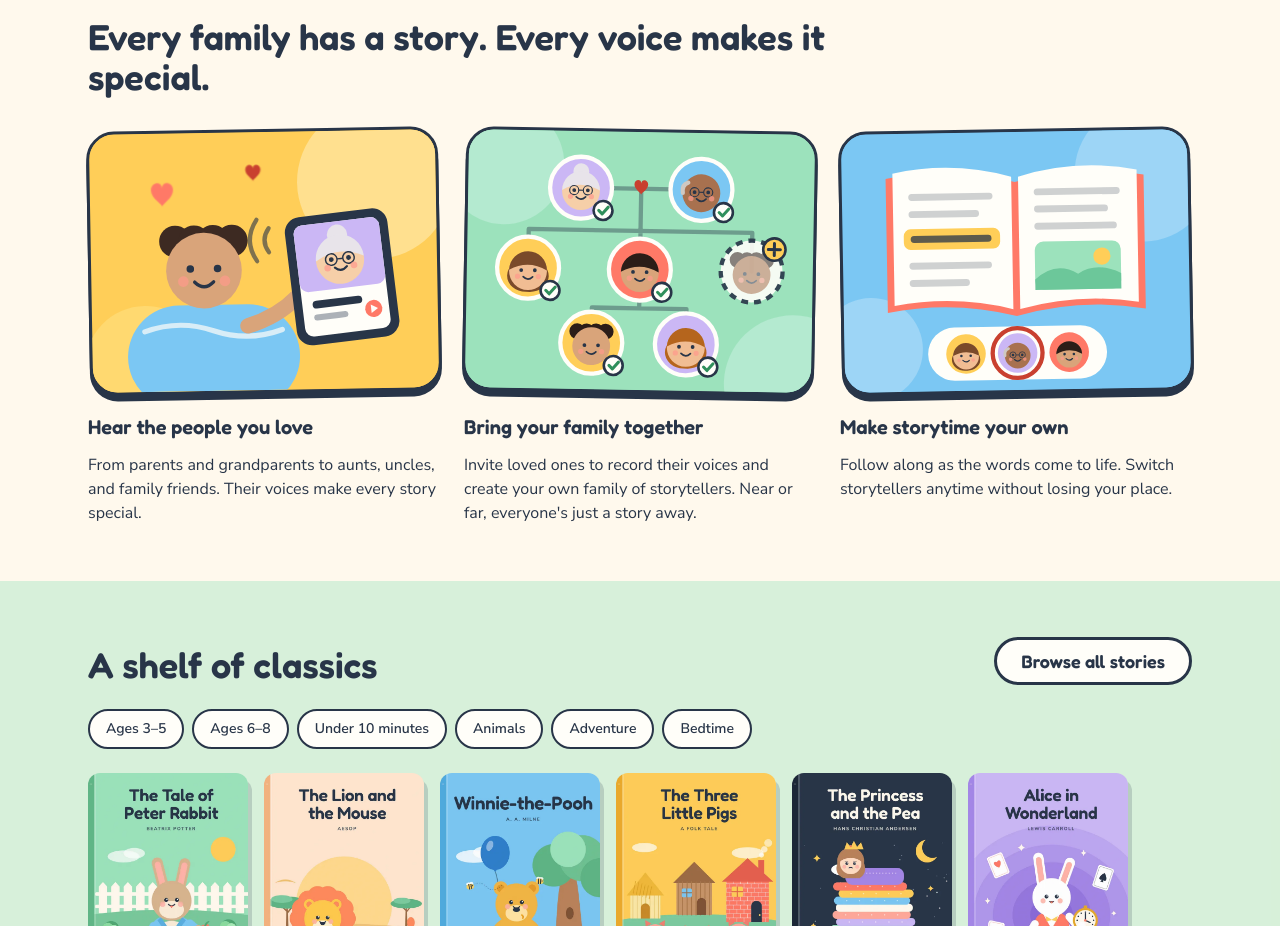
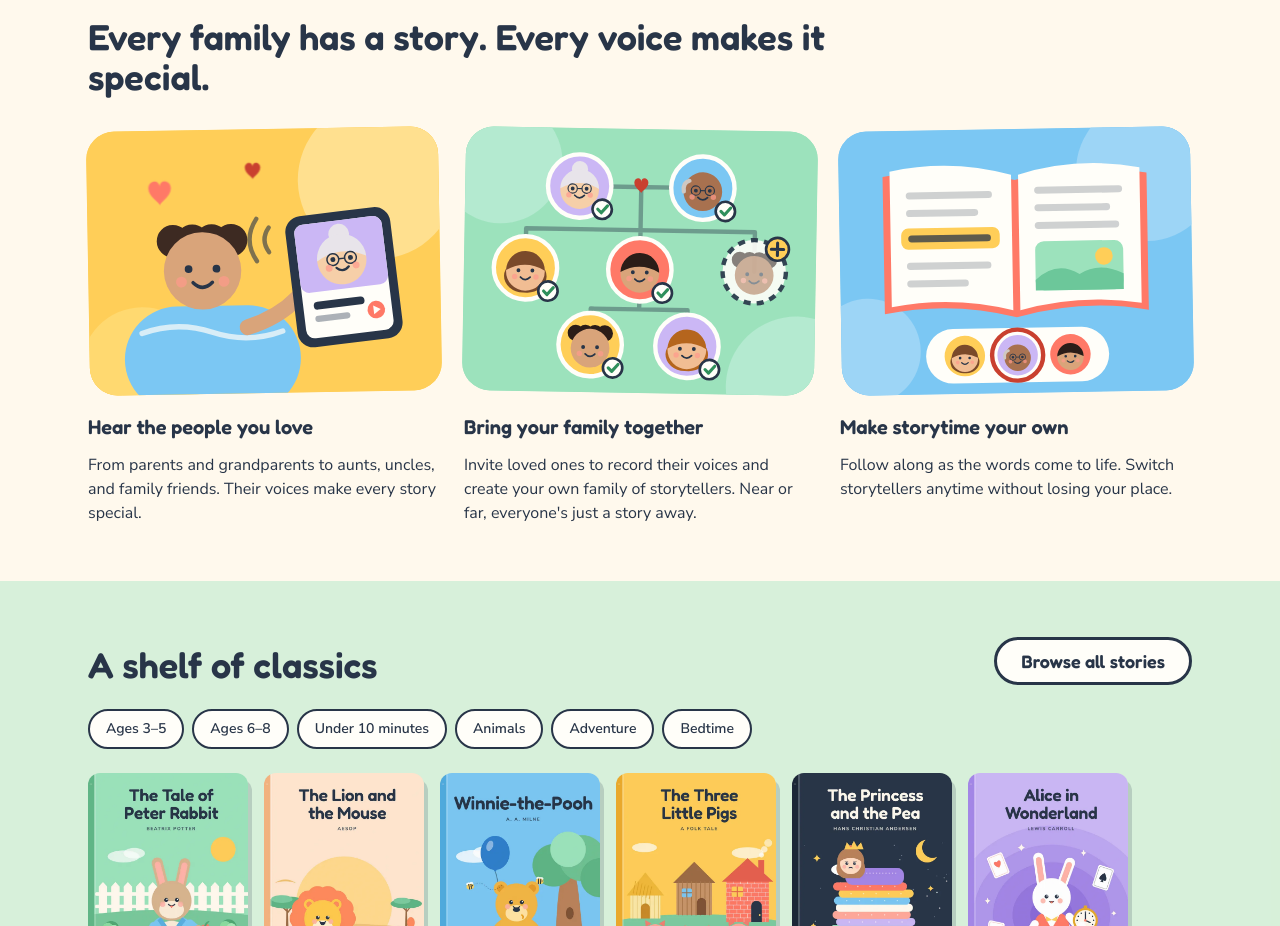
Before and after one commit to PromptboxAI/readli, a Next.js app: page / in a window 1280 px wide. Shown: the part 3580-4506 px from the top of the page. Built offline with nearby package versions, Linux system fonts and the light colour scheme.

Commit message:
Drop the dark outline and shadow from the story card illustrations
Co-Authored-By: Claude Opus 5.5 (1M context) <noreply@anthropic.com>
Claude-Session: https://claude.ai/code/session_01N4sm9S8rCrgF7xoYq3AWUX

```diff
--- a/src/components/home/sections.tsx
+++ b/src/components/home/sections.tsx
@@ -218,7 +218,7 @@ export function ThreeWaysToListen() {
           {WAYS.map(({ title, body, bg, Art }, i) => (
             <li key={title} className="group flex flex-col gap-3">
               <div
-                className={`aspect-[4/3] overflow-hidden rounded-[var(--radius-panel)] border-[3px] border-ink shadow-[0_6px_0_#283548] transition-transform group-hover:-translate-y-1 motion-reduce:transform-none ${bg} ${["md:-rotate-1", "md:rotate-1", "md:-rotate-1"][i]}`}
+                className={`aspect-[4/3] overflow-hidden rounded-[var(--radius-panel)] transition-transform group-hover:-translate-y-1 motion-reduce:transform-none ${bg} ${["md:-rotate-1", "md:rotate-1", "md:-rotate-1"][i]}`}
               >
                 <Art />
               </div>
```
